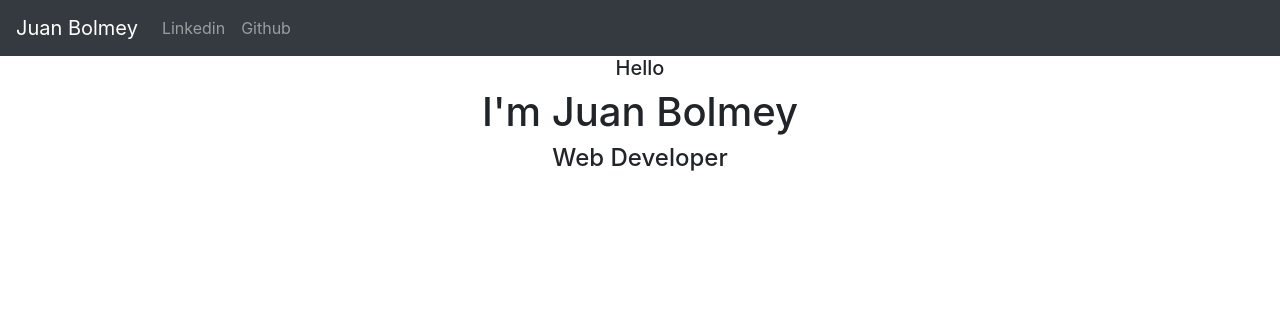
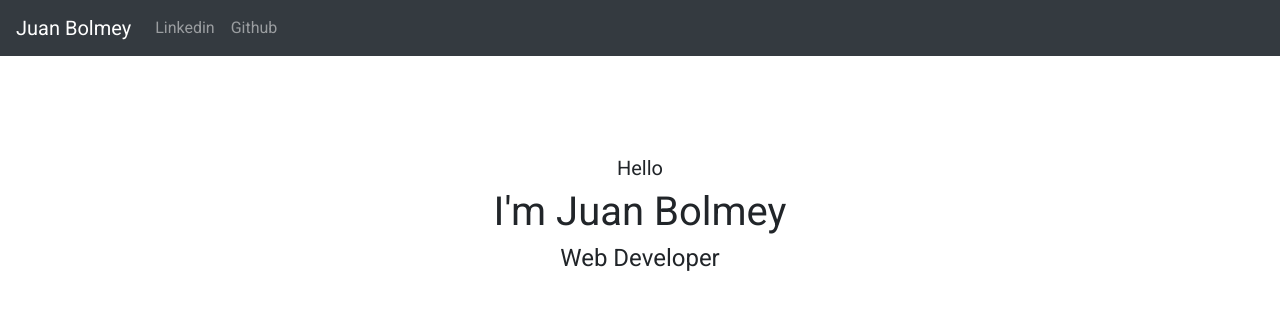
Before and after one commit to Bolmey/Portfolio, a React (Create React App) app: page / in a window 1280 px wide. Shown: the top 310 px of the page. Built offline with nearby package versions, Linux system fonts and the light colour scheme.

Commit message:
google fonts

```diff
--- a/public/index.html
+++ b/public/index.html
@@ -8,6 +8,8 @@
   <meta name="theme-color" content="#000000" />
   <meta name="description" content="Web site created using create-react-app" />
   <link rel="apple-touch-icon" href="%PUBLIC_URL%/logo192.png" />
+  <link rel="preconnect" href="https://fonts.gstatic.com">
+  <link href="https://fonts.googleapis.com/css2?family=Roboto&display=swap" rel="stylesheet">
   <!--
       manifest.json provides metadata used when your web app is installed on a
       user's mobile device or desktop. See https://developers.google.com/web/fundamentals/web-app-manifest/
--- a/src/App.css
+++ b/src/App.css
@@ -1,40 +1,13 @@
-
-
-.App {
-  text-align: center;
+*{
+  margin: 0;
+  padding: 0;
+  font-family: 'Roboto', sans-serif;
 }
 
-.App-logo {
-  height: 40vmin;
-  pointer-events: none;
+.main-Header{
+  width: 80%;
+  margin: auto;
+  text-align: center;
+  padding-top: 100px;
+
 }
-
-@media (prefers-reduced-motion: no-preference) {
-  .App-logo {
-    animation: App-logo-spin infinite 20s linear;
-  }
-}
-
-.App-header {
-  background-color: #282c34;
-  min-height: 100vh;
-  display: flex;
-  flex-direction: column;
-  align-items: center;
-  justify-content: center;
-  font-size: calc(10px + 2vmin);
-  color: white;
-}
-
-.App-link {
-  color: #61dafb;
-}
-
-@keyframes App-logo-spin {
-  from {
-    transform: rotate(0deg);
-  }
-  to {
-    transform: rotate(360deg);
-  }
-}
--- a/src/App.js
+++ b/src/App.js
@@ -22,6 +22,9 @@
         </Navbar.Collapse>
       </Navbar>
       {/* ---------NAV BAR END--------- */}
+
+
+      {/* ---------HEADER--------- */}
       <section>
         <div className="main-Header">
           <div>
@@ -33,6 +36,15 @@
         </div>
       </section>
 
+      {/* ---------HEADER END--------- */}
+
+
+      {/* ---------ABOUT ME--------- */}
+      <section>
+
+      </section>
+      {/* ---------ABOUT ME END--------- */}
+
     </div>
   );
 }
```
